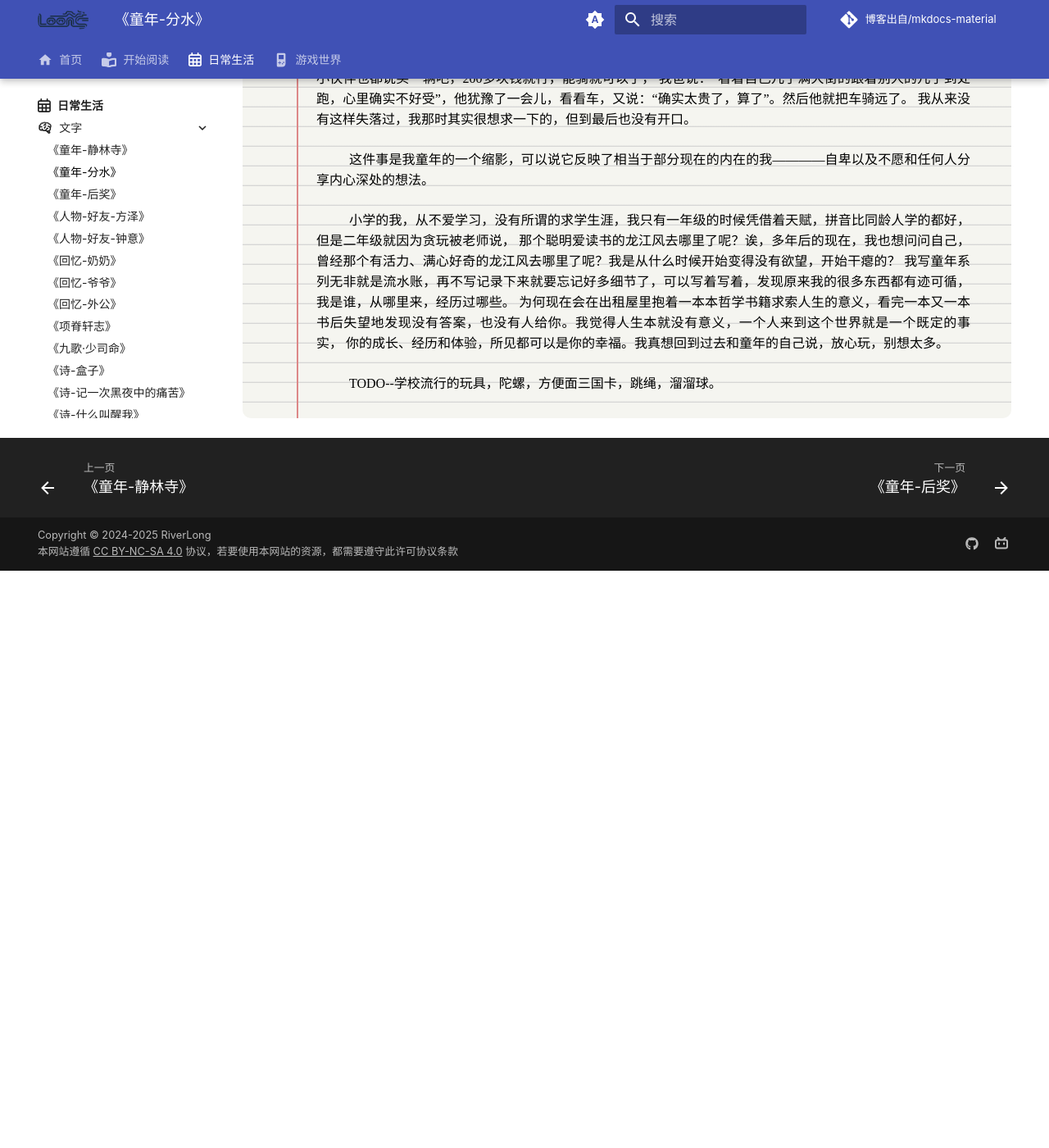
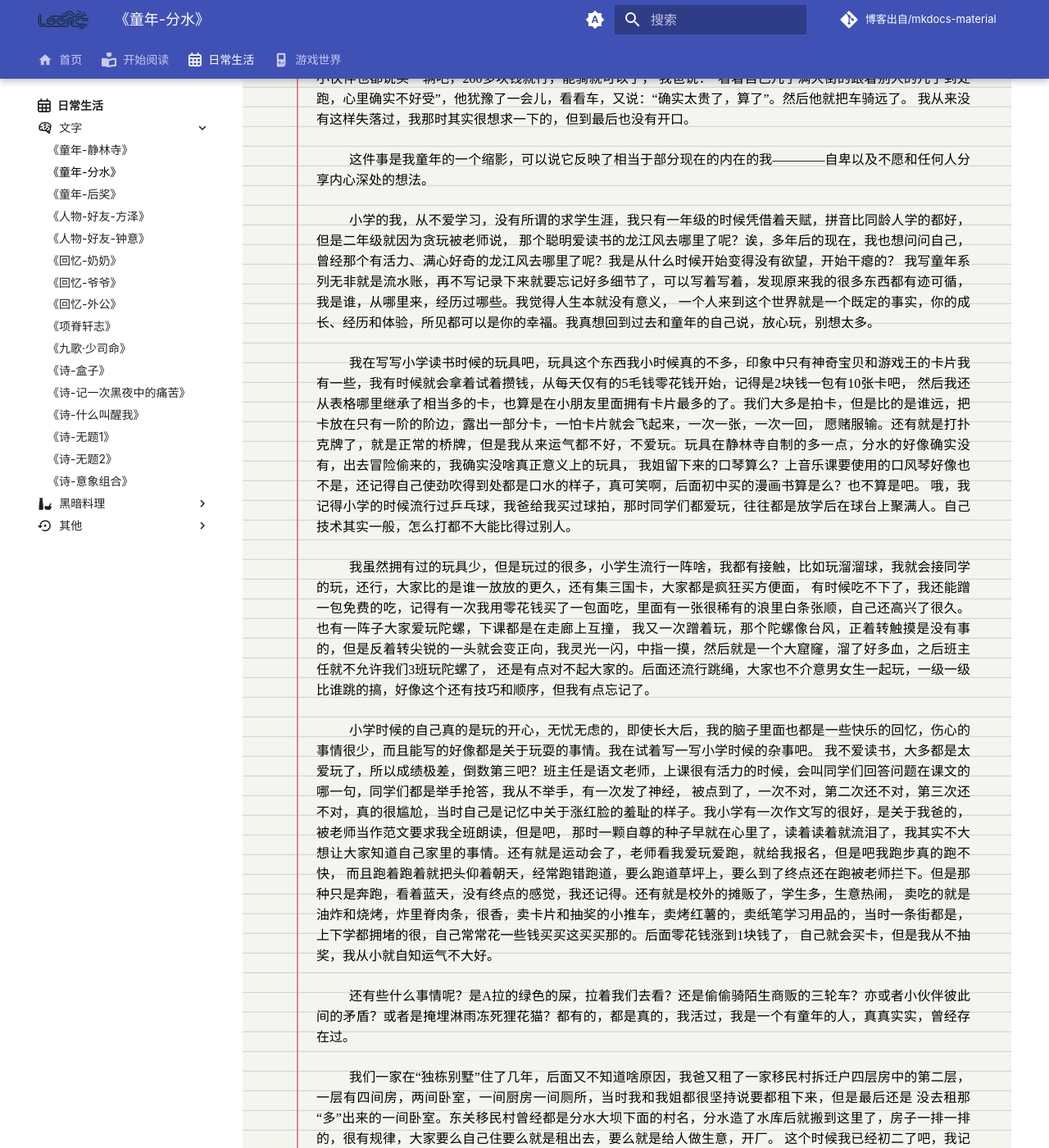
Before and after one commit to 971230/971230.github.io, an MkDocs documentation site: the page built from docs/日常/文字/童年-分水.md, in a window 1280 px wide and 1400 px high, scrolled down 2579 px. Shown: the whole window at 82% size. Built offline with MkDocs 1.6.1 and Material for MkDocs 9.7.7, drawn with Linux system fonts in a browser that asks for light colours; some web fonts are replaced; comment, search, counter and statistics services are not loaded; before the commit the page ends 3275 px from its top, so only the background shows below that; some of the changed text lies outside the part shown.

Commit message:
更新《童年-分水》

```diff
--- a/docs/日常/文字/童年-分水.md
+++ b/docs/日常/文字/童年-分水.md
@@ -113,12 +113,50 @@ hide:
 <p>
 小学的我，从不爱学习，没有所谓的求学生涯，我只有一年级的时候凭借着天赋，拼音比同龄人学的都好，但是二年级就因为贪玩被老师说，
 那个聪明爱读书的龙江风去哪里了呢？诶，多年后的现在，我也想问问自己，曾经那个有活力、满心好奇的龙江风去哪里了呢？我是从什么时候开始变得没有欲望，开始干瘪的？
-我写童年系列无非就是流水账，再不写记录下来就要忘记好多细节了，可以写着写着，发现原来我的很多东西都有迹可循，我是谁，从哪里来，经历过哪些。
-为何现在会在出租屋里抱着一本本哲学书籍求索人生的意义，看完一本又一本书后失望地发现没有答案，也没有人给你。我觉得人生本就没有意义，一个人来到这个世界就是一个既定的事实，
-你的成长、经历和体验，所见都可以是你的幸福。我真想回到过去和童年的自己说，放心玩，别想太多。
+我写童年系列无非就是流水账，再不写记录下来就要忘记好多细节了，可以写着写着，发现原来我的很多东西都有迹可循，我是谁，从哪里来，经历过哪些。我觉得人生本就没有意义，
+一个人来到这个世界就是一个既定的事实，你的成长、经历和体验，所见都可以是你的幸福。我真想回到过去和童年的自己说，放心玩，别想太多。
 </P>
 
 <p>
-TODO--学校流行的玩具，陀螺，方便面三国卡，跳绳，溜溜球。
+我在写写小学读书时候的玩具吧，玩具这个东西我小时候真的不多，印象中只有神奇宝贝和游戏王的卡片我有一些，我有时候就会拿着试着攒钱，从每天仅有的5毛钱零花钱开始，记得是2块钱一包有10张卡吧，
+然后我还从表格哪里继承了相当多的卡，也算是在小朋友里面拥有卡片最多的了。我们大多是拍卡，但是比的是谁远，把卡放在只有一阶的阶边，露出一部分卡，一怕卡片就会飞起来，一次一张，一次一回，
+愿赌服输。还有就是打扑克牌了，就是正常的桥牌，但是我从来运气都不好，不爱玩。玩具在静林寺自制的多一点，分水的好像确实没有，出去冒险偷来的，我确实没啥真正意义上的玩具，
+我姐留下来的口琴算么？上音乐课要使用的口风琴好像也不是，还记得自己使劲吹得到处都是口水的样子，真可笑啊，后面初中买的漫画书算是么？也不算是吧。
+哦，我记得小学的时候流行过乒乓球，我爸给我买过球拍，那时同学们都爱玩，往往都是放学后在球台上聚满人。自己技术其实一般，怎么打都不大能比得过别人。
+</P>
+
+<p>
+我虽然拥有过的玩具少，但是玩过的很多，小学生流行一阵啥，我都有接触，比如玩溜溜球，我就会接同学的玩，还行，大家比的是谁一放放的更久，还有集三国卡，大家都是疯狂买方便面，
+有时候吃不下了，我还能蹭一包免费的吃，记得有一次我用零花钱买了一包面吃，里面有一张很稀有的浪里白条张顺，自己还高兴了很久。也有一阵子大家爱玩陀螺，下课都是在走廊上互撞，
+我又一次蹭着玩，那个陀螺像台风，正着转触摸是没有事的，但是反着转尖锐的一头就会变正向，我灵光一闪，中指一摸，然后就是一个大窟窿，溜了好多血，之后班主任就不允许我们3班玩陀螺了，
+还是有点对不起大家的。后面还流行跳绳，大家也不介意男女生一起玩，一级一级比谁跳的搞，好像这个还有技巧和顺序，但我有点忘记了。
+</P>
+
+<p>
+小学时候的自己真的是玩的开心，无忧无虑的，即使长大后，我的脑子里面也都是一些快乐的回忆，伤心的事情很少，而且能写的好像都是关于玩耍的事情。我在试着写一写小学时候的杂事吧。
+我不爱读书，大多都是太爱玩了，所以成绩极差，倒数第三吧？班主任是语文老师，上课很有活力的时候，会叫同学们回答问题在课文的哪一句，同学们都是举手抢答，我从不举手，有一次发了神经，
+被点到了，一次不对，第二次还不对，第三次还不对，真的很尴尬，当时自己是记忆中关于涨红脸的羞耻的样子。我小学有一次作文写的很好，是关于我爸的，被老师当作范文要求我全班朗读，但是吧，
+那时一颗自尊的种子早就在心里了，读着读着就流泪了，我其实不大想让大家知道自己家里的事情。还有就是运动会了，老师看我爱玩爱跑，就给我报名，但是吧我跑步真的跑不快，
+而且跑着跑着就把头仰着朝天，经常跑错跑道，要么跑道草坪上，要么到了终点还在跑被老师拦下。但是那种只是奔跑，看着蓝天，没有终点的感觉，我还记得。还有就是校外的摊贩了，学生多，生意热闹，
+卖吃的就是油炸和烧烤，炸里脊肉条，很香，卖卡片和抽奖的小推车，卖烤红薯的，卖纸笔学习用品的，当时一条街都是，上下学都拥堵的很，自己常常花一些钱买买这买买那的。后面零花钱涨到1块钱了，
+自己就会买卡，但是我从不抽奖，我从小就自知运气不大好。
+</P>
+
+<p>
+还有些什么事情呢？是A拉的绿色的屎，拉着我们去看？还是偷偷骑陌生商贩的三轮车？亦或者小伙伴彼此间的矛盾？或者是掩埋淋雨冻死狸花猫？都有的，都是真的，我活过，我是一个有童年的人，真真实实，曾经存在过。
+</P>
+
+<p>
+我们一家在“独栋别墅”住了几年，后面又不知道啥原因，我爸又租了一家移民村拆迁户四层房中的第二层，一层有四间房，两间卧室，一间厨房一间厕所，当时我和我姐都很坚持说要都租下来，但是最后还是
+没去租那“多”出来的一间卧室。东关移民村曾经都是分水大坝下面的村名，分水造了水库后就搬到这里了，房子一排一排的，很有规律，大家要么自己住要么就是租出去，要么就是给人做生意，开厂。
+这个时候我已经初二了吧，我记不清楚了。
+</P>
+
+<p>
+初中是自己人生中的巨变。初一我学习成绩突然变好，从普通班到了实验班，变得爱看书了，开始懂得很多事情，经历过校园霸凌，努力读书的辛苦。
+</P>
+
+<p>
+TODO 陈老师 培训班 校园霸凌 中考 篮球 读书
 </P>
 </div>
```
